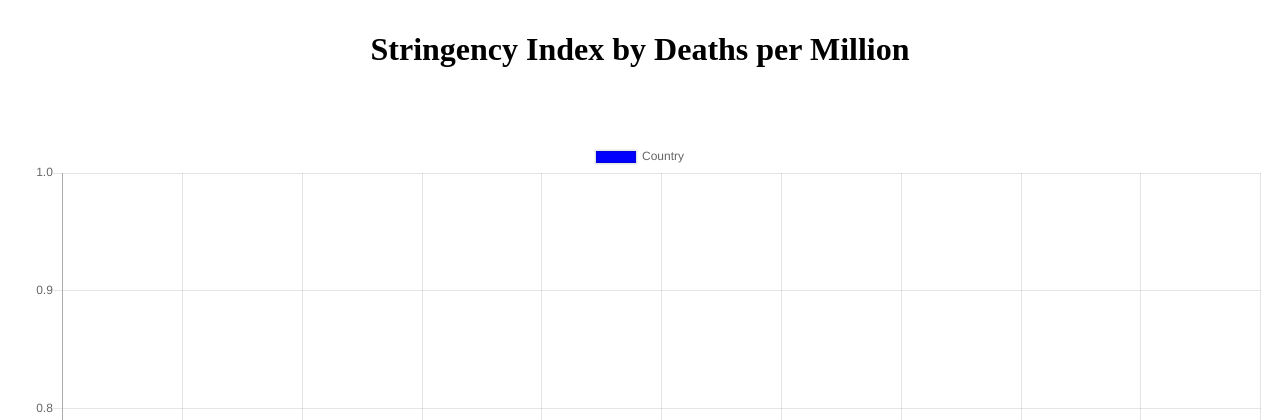
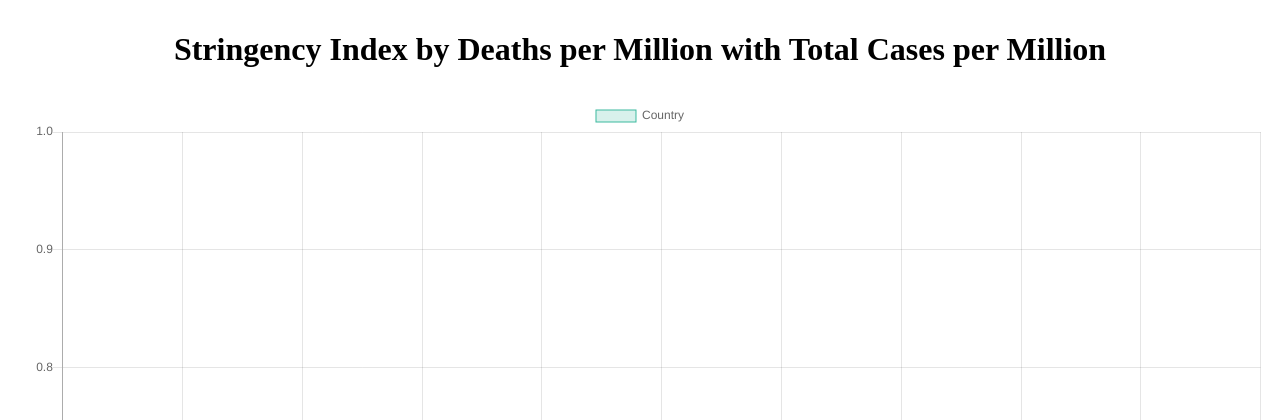
Before and after one commit to ajeukeng/gradproject, a Flask app: template src/covidVisualizationTool/app/templates/lockdown_deaths.html in a window 1280 px wide. Shown: the part 54-474 px from the top of the page. Run offline with Flask 2, Linux system fonts and the light colour scheme; the template is opened without the code that fills it, so the values that code supplies are empty; some libraries are stand-ins or nearby versions.

Commit message:
added total cases to stringency index measure

```diff
--- a/src/covidVisualizationTool/app/main_app.py
+++ b/src/covidVisualizationTool/app/main_app.py
@@ -107,8 +107,11 @@ def lockdown_deaths():
     deaths = lockdown_deaths_df['total_deaths_per_million'].tolist()
     stringency = lockdown_deaths_df['stringency_index'].tolist()
     countries = lockdown_deaths_df['location'].tolist()
+    cases = lockdown_deaths_df['total_cases_per_million'].tolist()
+    scaled_cases = [i/10000 for i in cases]
 
-    return render_template('lockdown_deaths.html', deaths=deaths, stringency=stringency, labels=countries)
+    return render_template('lockdown_deaths.html', deaths=deaths, stringency=stringency, labels=countries,
+                           cases=scaled_cases)
 
 
 if __name__ == "__main__":
--- a/src/covidVisualizationTool/app/templates/lockdown_deaths.html
+++ b/src/covidVisualizationTool/app/templates/lockdown_deaths.html
@@ -1,7 +1,7 @@
 {% extends 'base.html' %}
 
 {% block content %}
-    <h1>{% block title %} Stringency Index by Deaths per Million {% endblock %}</h1>
+    <h1>{% block title %} Stringency Index by Deaths per Million with Total Cases per Million {% endblock %}</h1>
 
 <!DOCTYPE html>
 <html lang="en">
@@ -14,11 +14,11 @@
 
 <body>
   <center>
-    <h1>{{ title }}</h1>
 
     <canvas id="scatterChart" width="400" height="400"></canvas>
 
     <script>
+        var cases = {{cases | tojson}};
         var stringency = {{stringency | tojson}};
         var deaths = {{deaths | tojson}};
         var labels = {{labels | tojson}};
@@ -26,7 +26,8 @@
         var chartData = {
             datasets: [{
               label: 'Country',
-              backgroundColor:"blue",
+              backgroundColor: "rgba(60,186,159,0.2)",
+              borderColor: "rgba(60,186,159,1)",
               data: []
             }]
           }
@@ -34,7 +35,8 @@
           chartData.datasets[0].data.push(
             {
               x: stringency[i],
-              y: deaths[i]
+              y: deaths[i],
+              r: cases[i]
             }
           )
         }
@@ -42,7 +44,7 @@
         const ctx = document.getElementById('scatterChart').getContext('2d');
 
         const chart = new Chart(ctx, {
-          type: 'scatter',
+          type: 'bubble',
           data: chartData,
           options: {
              tooltips: {
```
Also changed, not shown: src/covidVisualizationTool/queries/queryData.py (+3 -4 lines).
